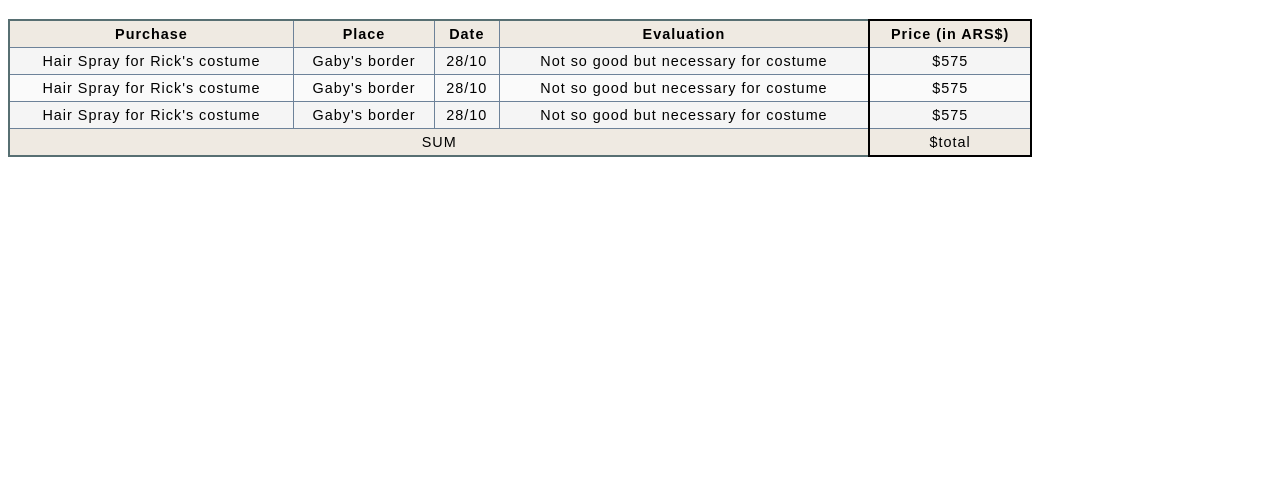
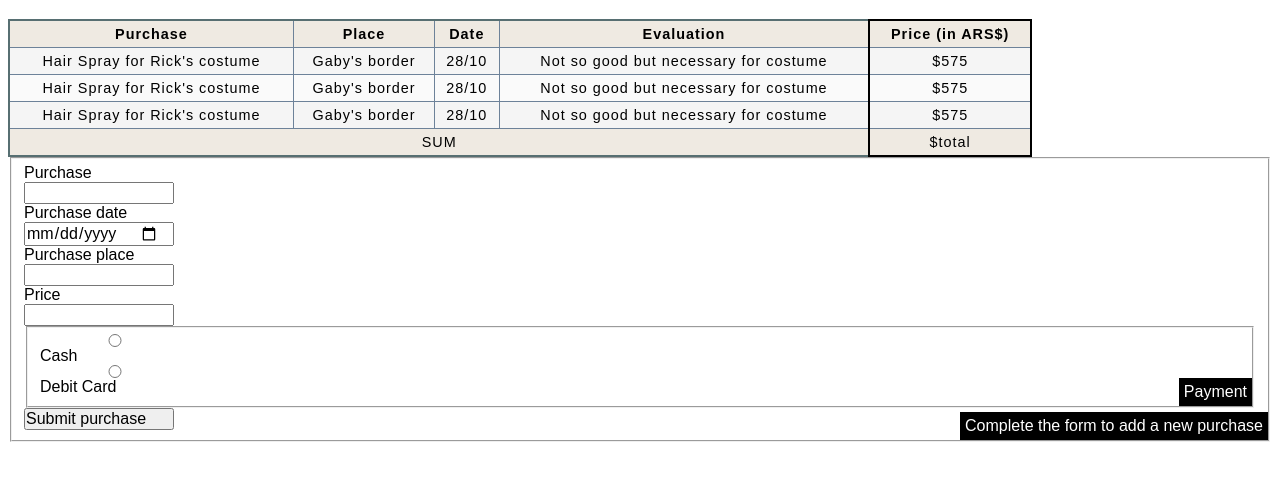
Before and after one commit to Otroletravaladna/training-tracking, a plain HTML site: page index.html in a window 1280 px wide. Shown: the part 61-542 px from the top of the page. Drawn offline with Linux system fonts and the light colour scheme.

Commit message:
Add form basic layout

```diff
--- a/index.html
+++ b/index.html
@@ -56,7 +56,35 @@
             </tr>
         </tfoot>
     </table>
+    <form action="" method="get">
+        <fieldset>
+            <legend>Complete the form to add a new purchase</legend>
+            <div class="form-row">
+                <label for="purchase">Purchase</label>
+                <input type="text" name="purchase" id="purchase">
+            </div>
+            <div class="form-row">
+                <label for="purchase-date">Purchase date</label>
+                <input type="date" name="date" id="purchase-date">
+            </div>
+            <div class="form-row">
+                <label for="purchase-place">Purchase place</label>
+                <input type="text" name="place" id="purchase-place">
+            </div>
+            <div class="form-row">
+                <label for="purchase-price">Price</label>
+                <input type="number" name="number" id="purchase-price" min="0">
+            </div>
+            <fieldset class="radial-field">
+                <legend>Payment</legend>
+                <input type="radio" name="pay-type" id="cash" value="cash">
+                <label for="cash">Cash</label>
+                <input type="radio" name="pay-type" id="debit" value="debit">
+                <label for="debit">Debit Card</label>
+            </fieldset>
+            <button type="submit">Submit purchase</button>
+        </fieldset>
 
-
+    </form>
 </body>
 </html>
--- a/style.css
+++ b/style.css
@@ -35,3 +35,29 @@ tbody tr:nth-child(even) td{
 tbody tr:nth-child(odd) td{
     background-color: rgb(245,245,245);
 }
+
+button,
+input,
+select,
+textarea {
+    display: flex;
+    font-family: inherit;
+    font-size: 100%;
+    width: 150px;
+    padding: 0;
+    margin: 0;
+    box-sizing: border-box;
+}
+
+fieldset{
+    position: relative;
+}
+
+legend{
+    color: #fff;
+    background-color: #000;
+    position: absolute;
+    bottom: 0;
+    right: 0;
+    padding: 5px;
+}
```
